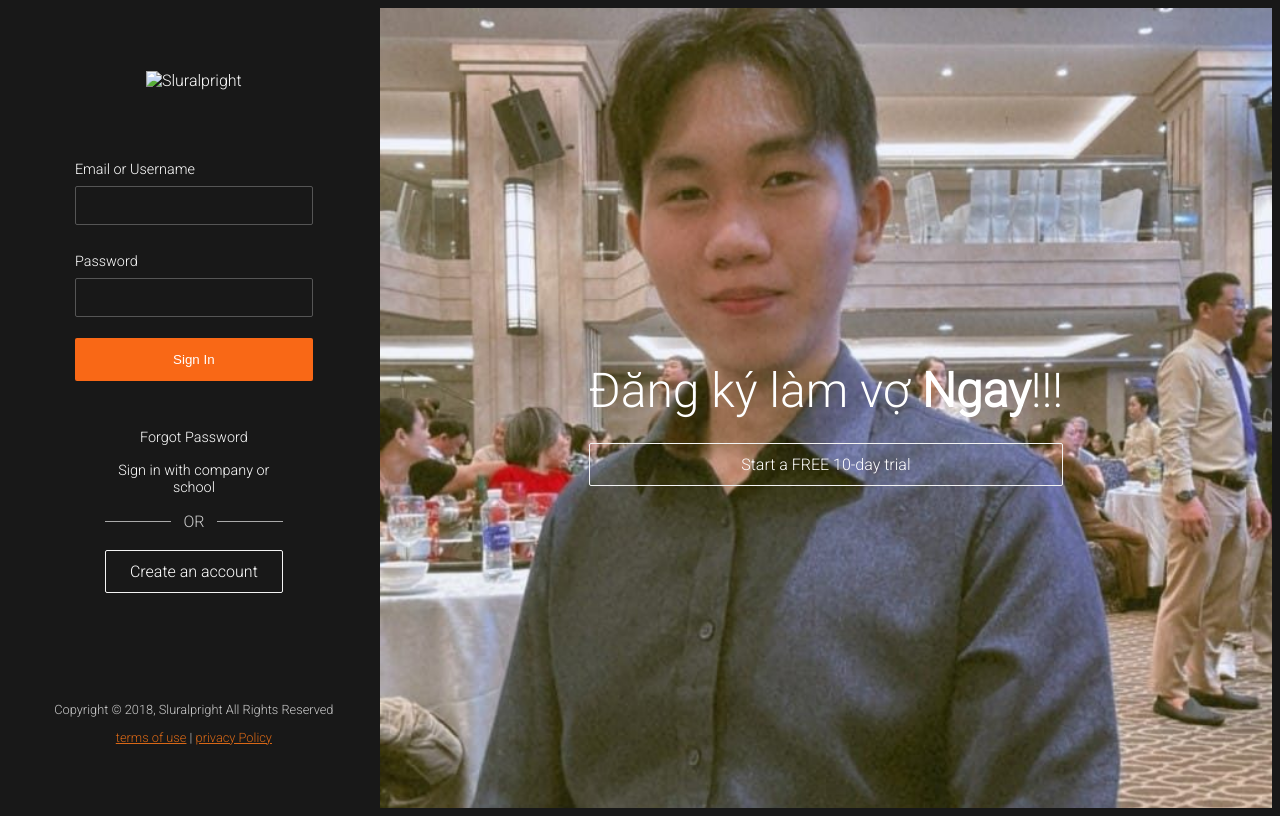
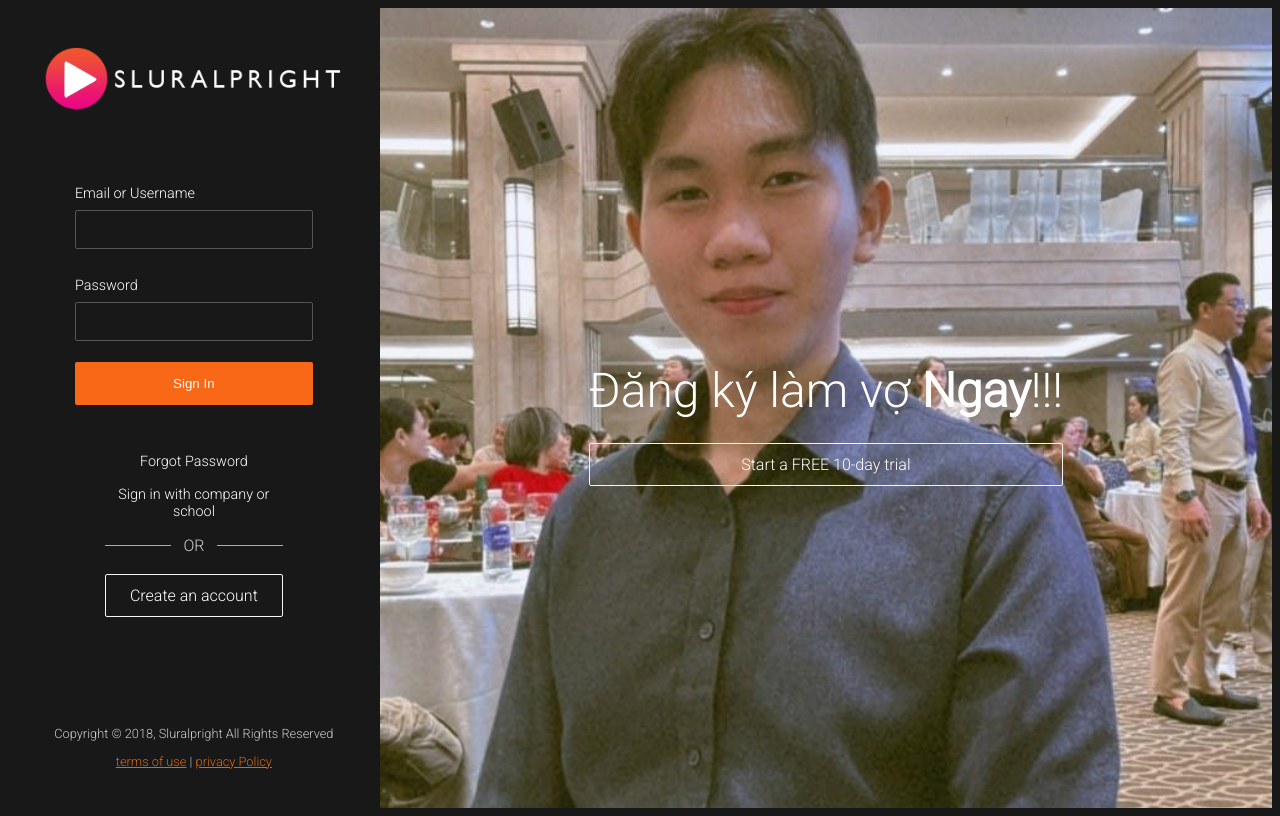
Before and after one commit to Therockyy7/wed-DangkyTien, a plain HTML site: page index.html in a window 1280 px wide. Drawn offline with Linux system fonts and the light colour scheme.

Commit message:
Update index.html

```diff
--- a/index.html
+++ b/index.html
@@ -11,7 +11,7 @@
         <div id="left">
             <div class="signin">
                 <div class="logo">
-                    <img src="/Login_Page/img/login-logo.png" alt="Sluralpright">
+                    <img src="img/login-logo.png" alt="Sluralpright">
                 </div>
                 <form>
                     <div>
```
